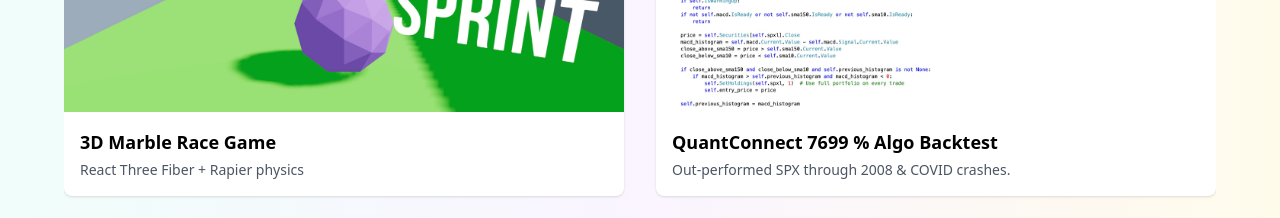
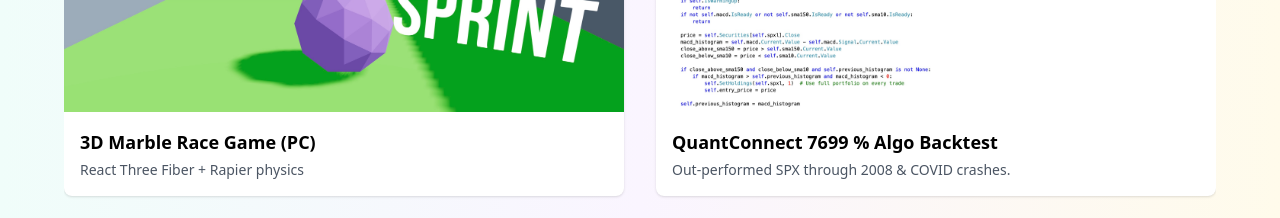
Before and after one commit to arjunxvaish/arjun-site, a React (Create React App) app: page / in a window 1280 px wide. Shown: the part 2180-2398 px from the top of the page. Built offline with nearby package versions, Linux system fonts and the light colour scheme.

Commit message:
Your commit message here

```diff
--- a/src/components/Projects.js
+++ b/src/components/Projects.js
@@ -1,7 +1,7 @@
 const projects = [
   {
     img: `${process.env.PUBLIC_URL}/marble.png`,
-    title: "3D Marble Race Game",
+    title: "3D Marble Race Game (PC)",
     blurb: "React Three Fiber + Rapier physics",
     link: "https://arjunxvaish.github.io/Sphere-Sprint/",
   },
```
